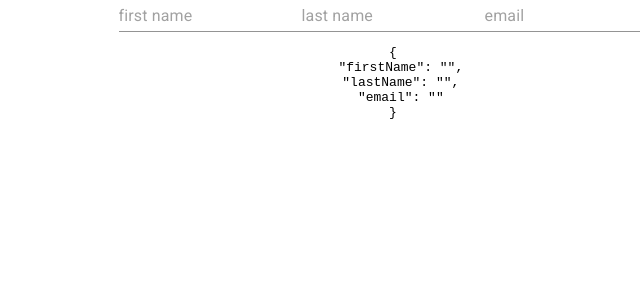
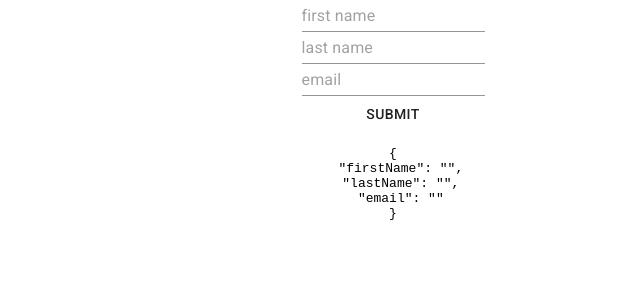
Before and after one commit to kevingilpin/react-typescript-material-ui-form, a React (Create React App) app: page / in a window 1280 px wide. Shown: the top 300 px of the page, without its empty margins (247-887 px from the left). Built offline with nearby package versions, Linux system fonts and the light colour scheme.

Commit message:
Submit form values to console log

```diff
--- a/src/App.tsx
+++ b/src/App.tsx
@@ -4,7 +4,11 @@ import { MyForm } from './MyForm';
 const App = () => {
   return (
     <div style={{ textAlign: 'center' }}>
-      <MyForm onSubmit={() => {}} />
+      <MyForm
+        onSubmit={({ email, firstName, lastName }) => {
+          console.log(email, firstName, lastName);
+        }}
+      />
     </div>
   );
 };
--- a/src/MyForm.tsx
+++ b/src/MyForm.tsx
@@ -1,6 +1,6 @@
+import { Button, TextField } from '@material-ui/core';
+import { Form, Formik } from 'formik';
 import * as React from 'react';
-import { TextField } from '@material-ui/core';
-import { Formik, Form } from 'formik';
 
 interface Values {
   firstName: string;
@@ -22,6 +22,7 @@ export const MyForm: React.FC<Props> = ({ onSubmit }) => {
     >
       {({ values, handleChange, handleBlur }) => (
         <Form>
+          <div>
             <TextField
               placeholder="first name"
               name="firstName"
@@ -29,6 +30,8 @@ export const MyForm: React.FC<Props> = ({ onSubmit }) => {
               onChange={handleChange}
               onBlur={handleBlur}
             />
+          </div>
+          <div>
             <TextField
               placeholder="last name"
               name="lastName"
@@ -36,6 +39,8 @@ export const MyForm: React.FC<Props> = ({ onSubmit }) => {
               onChange={handleChange}
               onBlur={handleBlur}
             />
+          </div>
+          <div>
             <TextField
               placeholder="email"
               name="email"
@@ -43,6 +48,8 @@ export const MyForm: React.FC<Props> = ({ onSubmit }) => {
               onChange={handleChange}
               onBlur={handleBlur}
             />
+          </div>
+          <Button type="submit">submit</Button>
           <pre>{JSON.stringify(values, null, 2)}</pre>
         </Form>
       )}
```
Also changed, not shown: 1 other file (tests, documents, lock files or other folders). Lines whose indentation alone changed are shown as unchanged.
